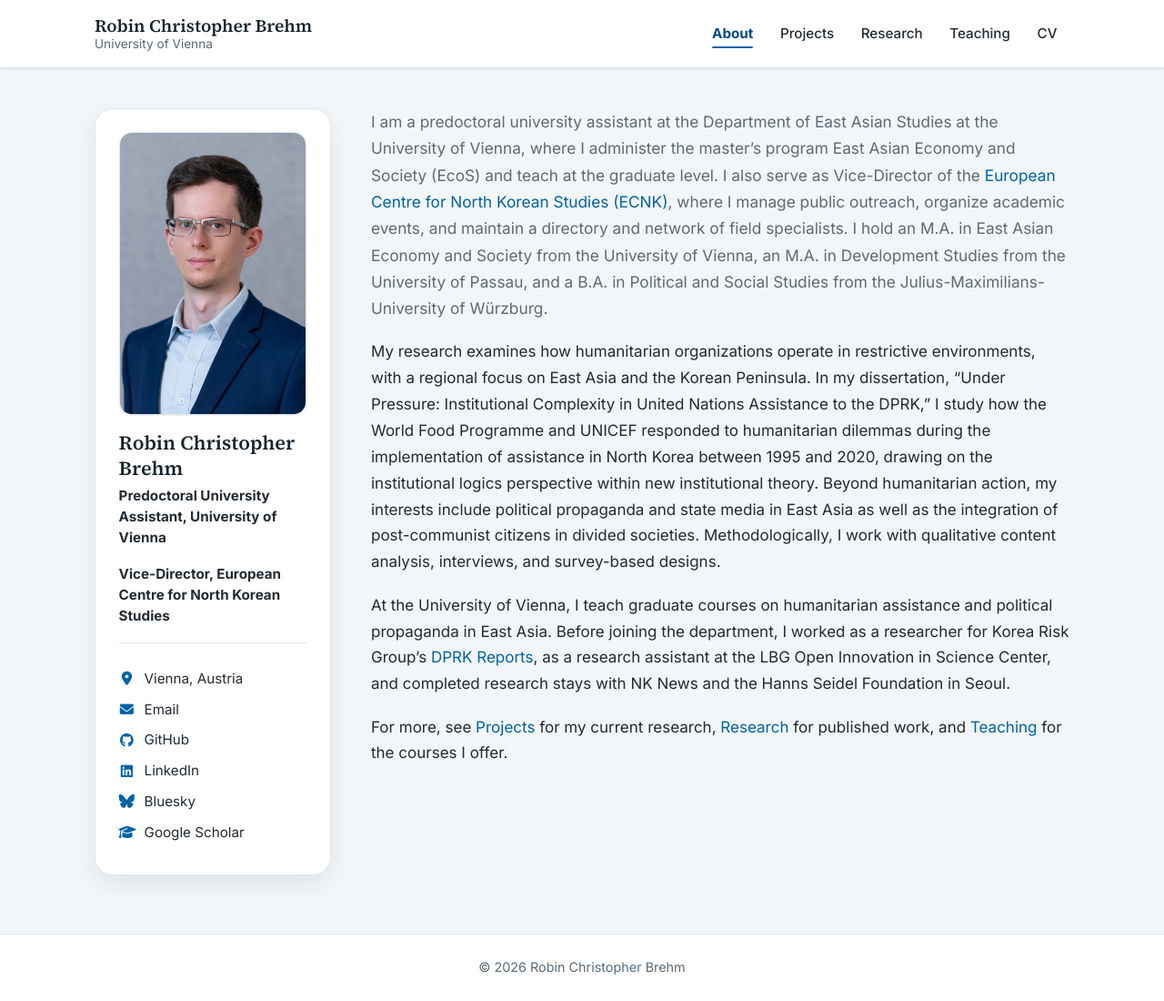
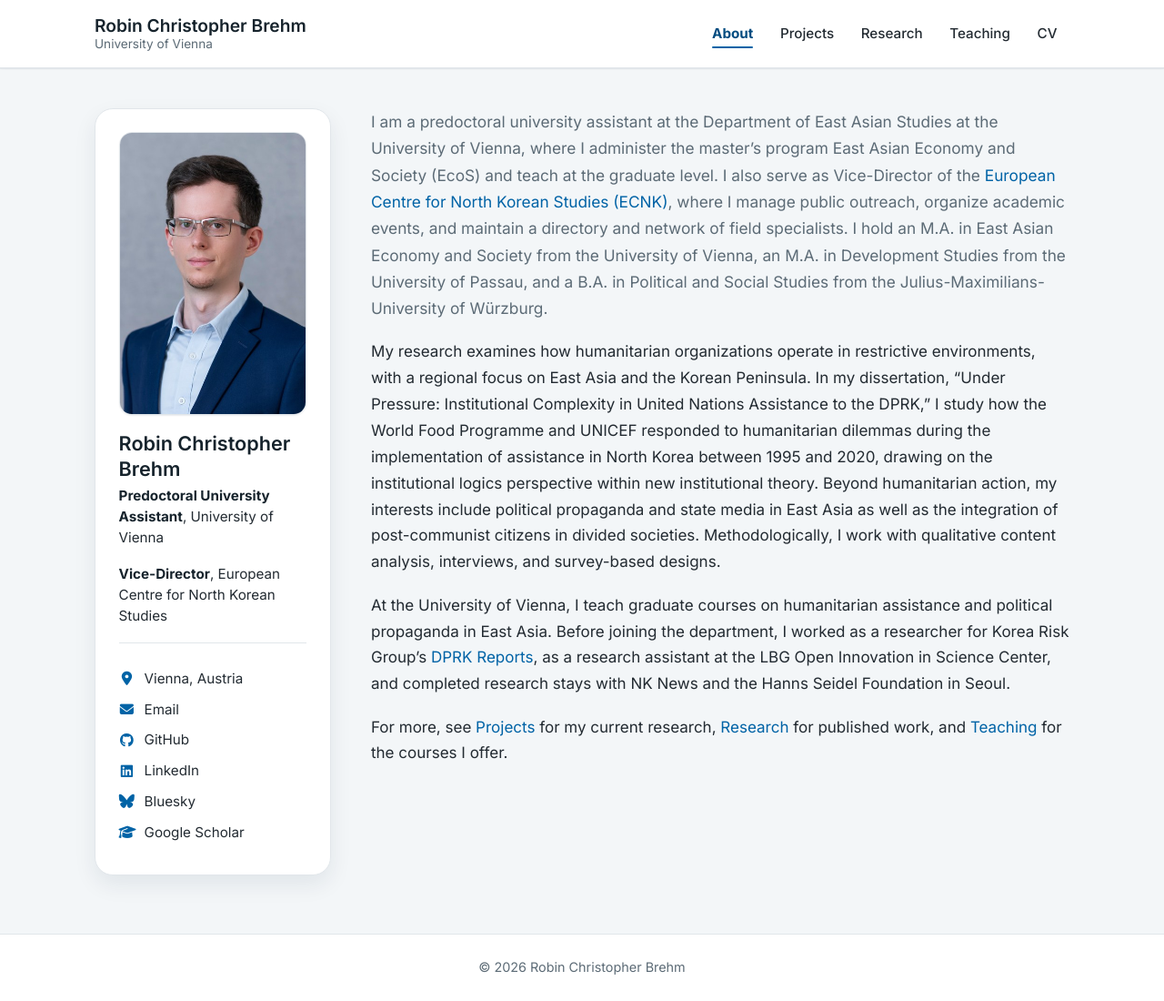
Before and after one commit to rcbrehm/rcbrehm.github.io, a Jekyll site: the page built from index.md, in a window 1280 px wide and 1100 px high. Shown: the whole window at 91% size. Built offline with Jekyll 4.4.1, drawn with Linux system fonts in a browser that asks for light colours.

Commit message:
Switch entire site to Inter; only bold the title before the comma
Drop Source Serif 4 so headings use the same Inter stack as body
text. In the sidebar, wrap only title1/title3 in <strong> so the
institution after the comma renders in regular weight.

Co-Authored-By: Claude Sonnet 5 <noreply@anthropic.com>
Claude-Session: https://claude.ai/code/session_01PMbx3xo6jxrK2JRxDFZ5eL

```diff
--- a/_includes/sidebar.html
+++ b/_includes/sidebar.html
@@ -1,8 +1,8 @@
 <div class="author-card">
   <img class="author-avatar" src="{{ site.author.headshot | relative_url }}" alt="{{ site.author.name }}" width="400" height="600">
   <h2 class="author-name">{{ site.author.name }}</h2>
-  <p class="author-title">{{ site.author.title1 }}, {{ site.author.title2 }}</p>
-  <p class="author-title">{{ site.author.title3 }}, {{ site.author.title4 }}</p>
+  <p class="author-title"><strong>{{ site.author.title1 }}</strong>, {{ site.author.title2 }}</p>
+  <p class="author-title"><strong>{{ site.author.title3 }}</strong>, {{ site.author.title4 }}</p>
   <ul class="author-links">
     {% for link in site.author.links %}
     <li><a href="{{ link.url }}" title="{{ link.label }}"><i class="{{ link.icon }}" aria-hidden="true"></i><span>{{ link.label }}</span></a></li>
--- a/_layouts/default.html
+++ b/_layouts/default.html
@@ -15,7 +15,7 @@
   <link rel="canonical" href="{{ page.url | absolute_url }}">
   <link rel="preconnect" href="https://fonts.googleapis.com">
   <link rel="preconnect" href="https://fonts.gstatic.com" crossorigin>
-  <link href="https://fonts.googleapis.com/css2?family=Source+Serif+4:wght@600;700&family=Inter:wght@400;500;600;700&display=swap" rel="stylesheet">
+  <link href="https://fonts.googleapis.com/css2?family=Inter:wght@400;500;600;700;800&display=swap" rel="stylesheet">
   <link rel="stylesheet" href="{{ '/assets/css/style.css' | relative_url }}">
   <link rel="stylesheet" href="https://cdnjs.cloudflare.com/ajax/libs/font-awesome/6.5.2/css/all.min.css">
 </head>
--- a/assets/css/style.css
+++ b/assets/css/style.css
@@ -18,7 +18,6 @@
   --radius-md: 14px;
   --radius-lg: 20px;
   --font-body: "Inter", -apple-system, BlinkMacSystemFont, "Segoe UI", Roboto, Helvetica, Arial, sans-serif;
-  --font-serif: "Source Serif 4", Georgia, "Times New Roman", serif;
 }
 
 * { box-sizing: border-box; }
@@ -71,7 +70,7 @@ a:hover { color: var(--accent-dark); text-decoration: underline; }
 }
 .site-brand { display: flex; flex-direction: column; line-height: 1.25; }
 .site-brand:hover { text-decoration: none; }
-.brand-name { font-family: var(--font-serif); font-weight: 600; font-size: 1.2rem; color: var(--heading); }
+.brand-name { font-family: var(--font-body); font-weight: 600; font-size: 1.2rem; color: var(--heading); }
 .brand-sub { font-size: 0.85rem; color: var(--muted); }
 .site-nav { display: flex; flex-wrap: wrap; gap: 0.15rem; }
 .site-nav a {
@@ -132,8 +131,9 @@ a:hover { color: var(--accent-dark); text-decoration: underline; }
   border: 1px solid var(--border);
   box-shadow: var(--shadow-sm);
 }
-.author-name { margin: 1.1rem 0 0.3rem; font-family: var(--font-serif); font-size: 1.35rem; font-weight: 600; line-height: 1.3; color: var(--heading); }
-.author-title { margin: 0 0 1.1rem; color: var(--text); font-weight: 700; font-size: 0.95rem; line-height: 1.5; }
+.author-name { margin: 1.1rem 0 0.3rem; font-family: var(--font-body); font-size: 1.35rem; font-weight: 600; line-height: 1.3; color: var(--heading); }
+.author-title { margin: 0 0 1.1rem; color: var(--text); font-weight: 400; font-size: 0.95rem; line-height: 1.5; }
+.author-title strong { font-weight: 700; color: var(--heading); }
 .author-links { list-style: none; margin: 0; padding: 1.1rem 0 0; border-top: 1px solid var(--border); font-size: 0.95rem; }
 .author-links li { margin: 0.5rem 0; }
 .author-links a { color: var(--text); display: flex; align-items: center; gap: 0.65rem; }
@@ -147,7 +147,7 @@ a:hover { color: var(--accent-dark); text-decoration: underline; }
 /* Content */
 .content h1 {
   margin-top: 0;
-  font-family: var(--font-serif);
+  font-family: var(--font-body);
   font-weight: 600;
   font-size: clamp(1.8rem, 3vw, 2.3rem);
   line-height: 1.25;
@@ -155,14 +155,14 @@ a:hover { color: var(--accent-dark); text-decoration: underline; }
   color: var(--heading);
 }
 .content h2 {
-  font-family: var(--font-serif);
+  font-family: var(--font-body);
   font-weight: 600;
   font-size: 1.45rem;
   margin-top: 2.75rem;
   margin-bottom: 1rem;
   color: var(--heading);
 }
-.content h3 { font-family: var(--font-serif); font-weight: 600; font-size: 1.15rem; margin-top: 1.5rem; color: var(--heading); }
+.content h3 { font-family: var(--font-body); font-weight: 600; font-size: 1.15rem; margin-top: 1.5rem; color: var(--heading); }
 .content p { margin: 0 0 1.15rem; }
 .content ul { padding-left: 1.3rem; }
 
```
